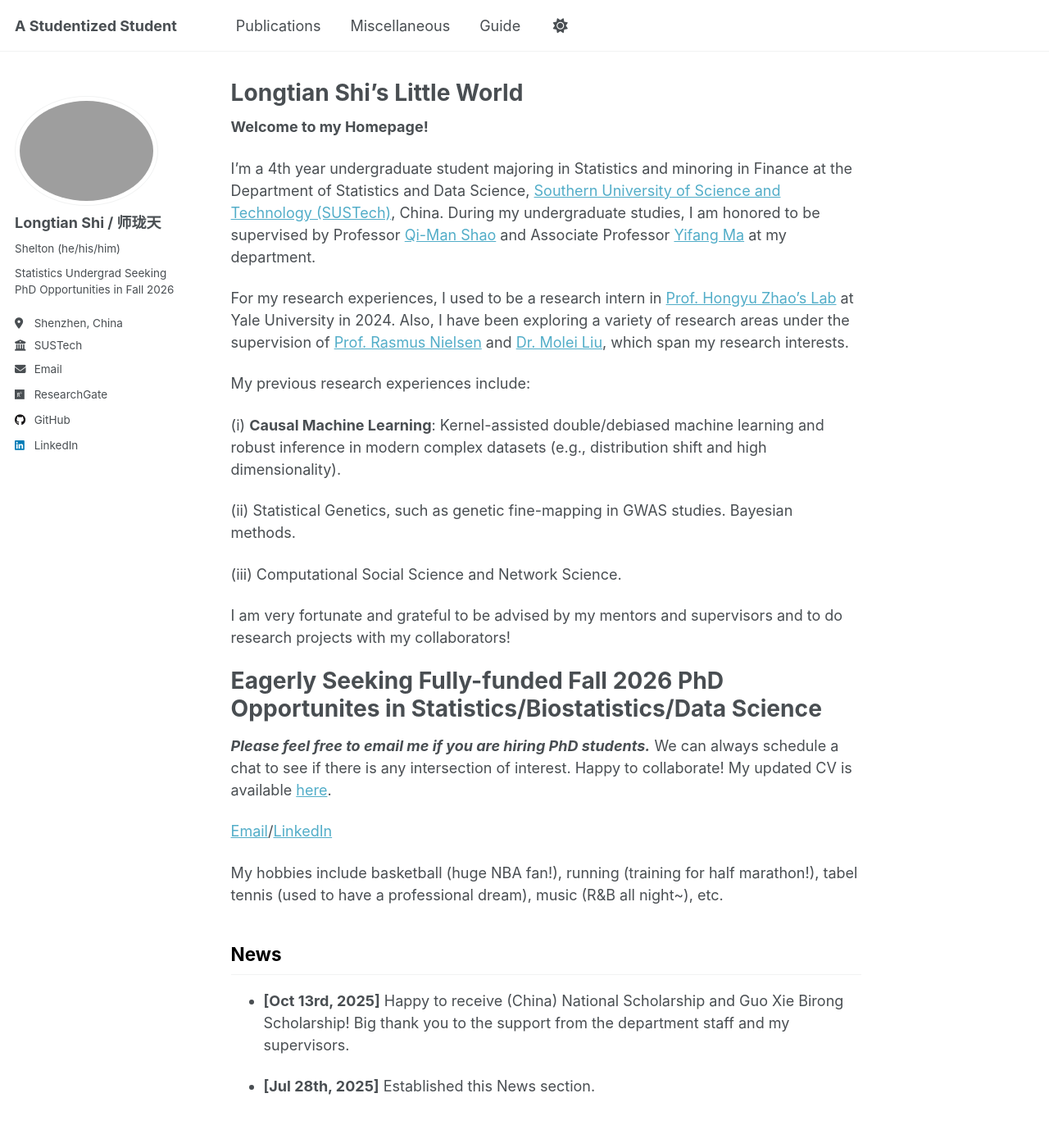
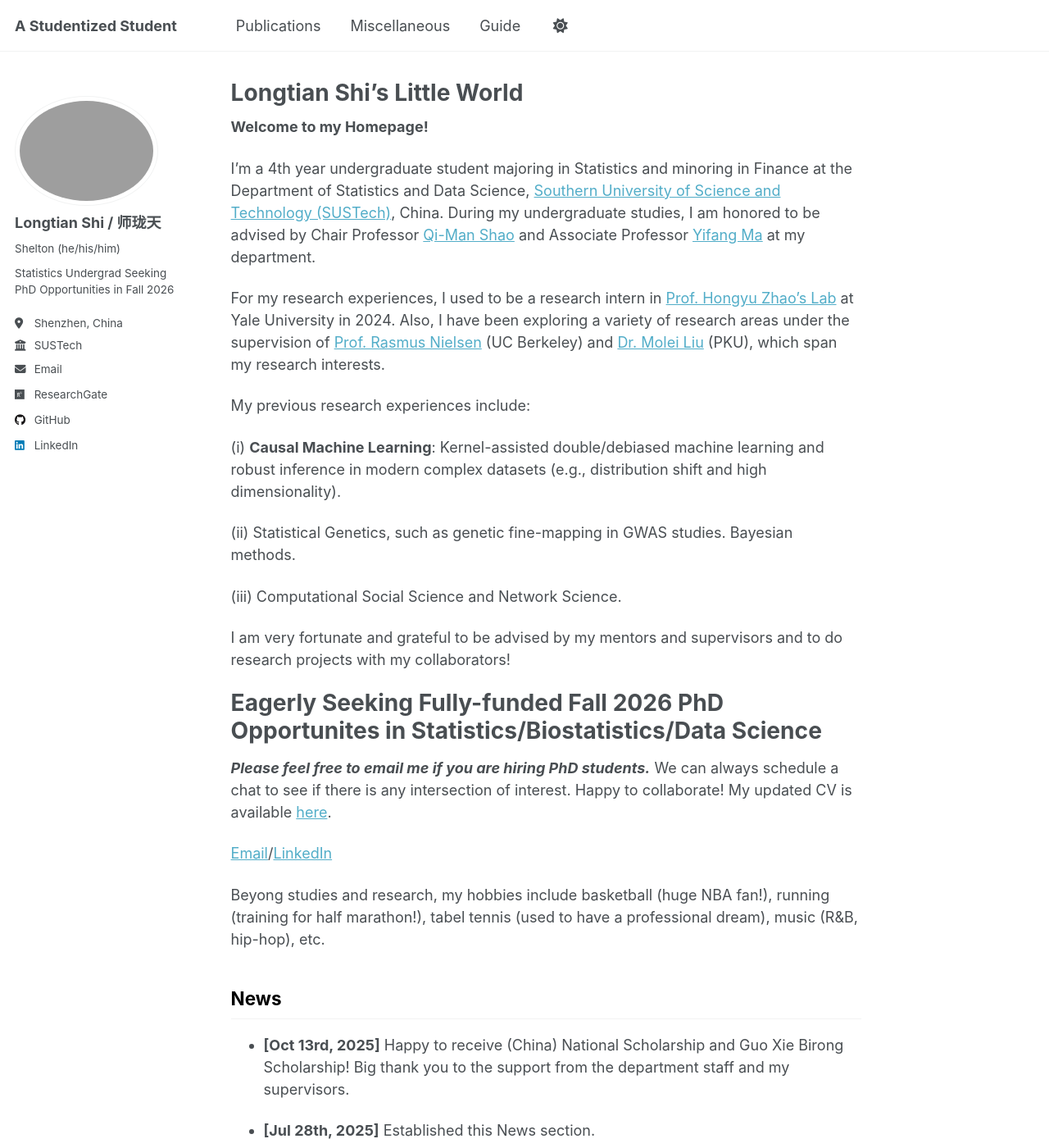
Before and after one commit to statslt/statslt.github.io, a Jekyll site: the page built from _pages/about.md, in a window 1280 px wide and 1400 px high. Shown: the whole window at 82% size. Built offline with Jekyll 4.4.1, drawn with Linux system fonts in a browser that asks for light colours; a script that is not in the unit is left out.

Commit message:
Revise about page content and improve clarity
Updated the wording for clarity and added affiliations for research supervisors.

Signed-off-by: shelton <124960483+statslt@users.noreply.github.com>

```diff
--- a/_pages/about.md
+++ b/_pages/about.md
@@ -9,9 +9,10 @@ redirect_from:
 
 **Welcome to my Homepage!**
 
-I'm a 4th year undergraduate student majoring in Statistics and minoring in Finance at the Department of Statistics and Data Science, [Southern University of Science and Technology (SUSTech)](https://www.sustech.edu.cn/en/), China. During my undergraduate studies, I am honored to be supervised by Professor [Qi-Man Shao](https://www.sustech.edu.cn/en/faculties/shaoqiman.html) and Associate Professor [Yifang Ma](https://www.sustech.edu.cn/en/faculties/mayifang.html) at my department.
+I'm a 4th year undergraduate student majoring in Statistics and minoring in Finance at the Department of Statistics and Data Science, [Southern University of Science and Technology (SUSTech)](https://www.sustech.edu.cn/en/), China. During my undergraduate studies, I am honored to be advised by Chair Professor [Qi-Man Shao](https://www.sustech.edu.cn/en/faculties/shaoqiman.html) and Associate Professor [Yifang Ma](https://www.sustech.edu.cn/en/faculties/mayifang.html) at my department.
 
-For my research experiences, I used to be a research intern in [Prof. Hongyu Zhao's Lab](https://zhaocenter.org/) at Yale University in 2024. Also, I have been exploring a variety of research areas under the supervision of [Prof. Rasmus Nielsen](https://statistics.berkeley.edu/people/rasmus-nielsen) and [Dr. Molei Liu](https://moleibobliu.github.io/), which span my research interests.
+For my research experiences, I used to be a research intern in [Prof. Hongyu Zhao's Lab](https://zhaocenter.org/) at Yale University in 2024. Also, I have been exploring a variety of research areas under the supervision of [Prof. Rasmus Nielsen](https://statistics.berkeley.edu/people/rasmus-nielsen) (UC Berkeley) and [Dr. Molei Liu](https://moleibobliu.github.io/) (PKU), which span my research interests.
+
 
 
 My previous research experiences include:
@@ -33,7 +34,7 @@ Eagerly Seeking Fully-funded Fall 2026 PhD Opportunites in Statistics/Biostatist
 [Email](shilt2022@mail.sustech.edu.cn)/[LinkedIn](https://www.linkedin.com/in/longtian-shi-280b14315/)
 
 
-My hobbies include basketball (huge NBA fan!), running (training for half marathon!), tabel tennis (used to have a professional dream), music (R&B all night~), etc.
+Beyong studies and research, my hobbies include basketball (huge NBA fan!), running (training for half marathon!), tabel tennis (used to have a professional dream), music (R&B, hip-hop), etc.
 
 
 
```
